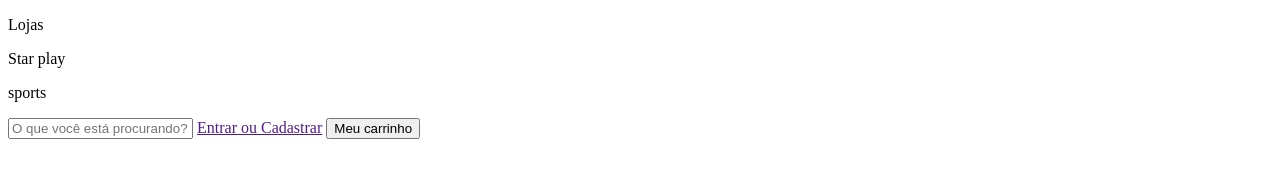
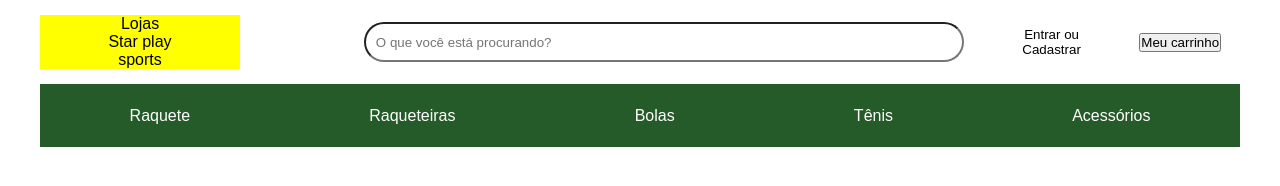
Before and after one commit to flaviociriaco/site-loja-esportes, a plain HTML site: page index.html in a window 1280 px wide. Drawn offline with Linux system fonts and the light colour scheme.

Commit message:
Estilizandomenu

```diff
--- a/CSS/style.css
+++ b/CSS/style.css
@@ -0,0 +1,95 @@
+* {
+  margin: 0;
+  padding: 0;
+  box-sizing: border-box;
+  font-family: Arial, Helvetica, sans-serif;
+}
+
+:root {
+  --color-white: #ffffff;
+  --color-darkgreen: #255a29;
+  --color-gray: #c9cccd;
+  --color-yelow: #ffff00;
+  --color-dark1: #181818;
+  --color-dark2: #1e1e1e;
+  --color-green: #2fa524;
+}
+
+header {
+  height: 140px;
+}
+
+.header1 {
+  height: 60%;
+  width: 1200px;
+  margin: 0 auto;
+  display: flex;
+  align-items: center;
+}
+
+.logo {
+  width: 200px;
+  text-align: center;
+  background-color: #ffff00;
+}
+
+.menu1 {
+  display: flex;
+  align-items: center;
+}
+
+.header1 .menu1 {
+  display: flex;
+  flex: 1;
+  justify-content: center;
+}
+
+.menu1 nav {
+  width: 1000px;
+  display: flex;
+  justify-content: space-around;
+  align-items: center;
+}
+
+.menu1 #busca {
+  width: 600px;
+  height: 40px;
+  padding: 10px;
+  border-radius: 40px;
+  margin-left: 105px;
+}
+
+.menu1 .cadastro {
+    background-color: var(--color-white);
+  width: 100px;
+  height: 50px;
+  border: none;
+}
+
+.header2 {
+    background-color: var(--color-darkgreen);
+    width: 1200px;
+    height: 45%;
+    margin: 0 auto;
+    display: flex;
+    align-items: center;
+}
+
+.menu-bar ul {
+    width: 1200px;
+    height: 45%;
+    display: flex;
+    justify-content: space-around;
+
+}
+
+.menu-bar  a {
+    color: var(--color-white);
+
+    text-decoration: none;
+}
+
+.menu-bar ul,
+.menu-bar li {
+    list-style: none;
+}
--- a/index.html
+++ b/index.html
@@ -1,6 +1,5 @@
 <!DOCTYPE html>
 <html lang="en">
-
   <head>
     <meta charset="UTF-8" />
     <meta http-equiv="X-UA-Compatible" content="IE=edge" />
@@ -11,7 +10,7 @@
 
   <body>
     <header>
-        <div class="header">
+      <div class="header1">
         <div class="logo">
           <p>Lojas</p>
           <p>Star play</p>
@@ -19,13 +18,31 @@
         </div>
         <section class="menu1">
           <nav>
-                    <input type="text" placeholder="O que você está procurando?" />
-                    <a href="">Entrar ou Cadastrar</a>
-                    <button>Meu carrinho</button>
+            <input
+              id="busca"
+              type="text"
+              placeholder="O que você está procurando?"
+            />
+            <button class="cadastro">Entrar ou Cadastrar</button>
+            <button class="busca">Meu carrinho</button>
+          </nav>
+        </section>
+      </div>
+      <div class="header2">
+        <section class="menu2">
+          <nav>
+            <div class="menu-bar">
+              <ul>
+                <li><a href="">Raquete</a></li>
+                <li><a href="">Raqueteiras</a></li>
+                <li><a href="">Bolas</a></li>
+                <li><a href="">Tênis</a></li>
+                <li><a href="">Acessórios</a></li>
+              </ul>
+            </div>
           </nav>
         </section>
       </div>
     </header>
   </body>
-
 </html>
```
Lines whose indentation alone changed are shown as unchanged.
